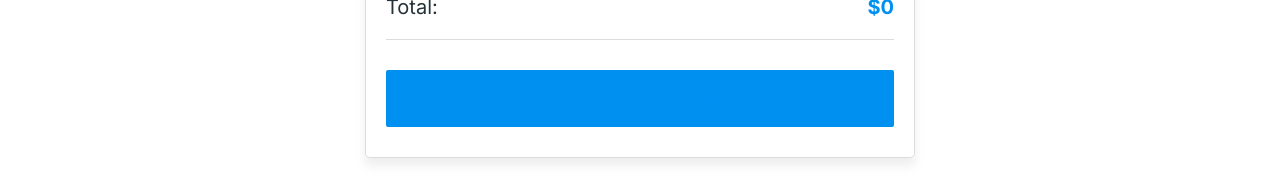
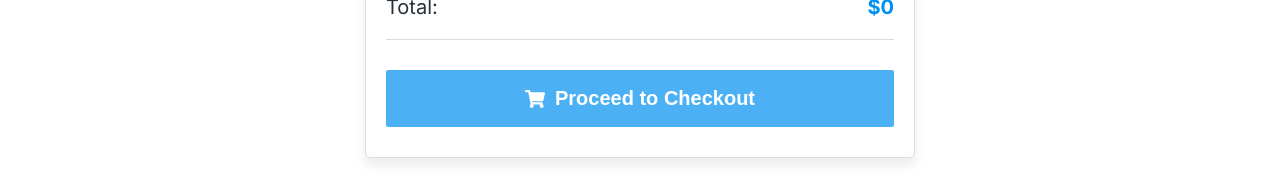
Before and after one commit to Muad-Ahmed/ecommerce-react-js, a React (Vite) app: page /cart in a window 1280 px wide. Shown: the part 685-862 px from the top of the page. Built offline with nearby package versions, Linux system fonts and the light colour scheme; no server answers.

Commit message:
style: fix button text visibility

```diff
--- a/src/page/cart/Cart.jsx
+++ b/src/page/cart/Cart.jsx
@@ -1,6 +1,6 @@
 import React, { useContext, useState } from "react";
 import { CartContext } from "../../components/contexts/CartContext";
-import { FaTrashAlt, FaLock } from "react-icons/fa";
+import { FaTrashAlt, FaShoppingCart } from "react-icons/fa";
 import "./cart.css";
 import PageTransition from "../../components/PageTransition";
 import toast from "react-hot-toast";
@@ -93,7 +93,7 @@ function Cart() {
                 type="button"
                 onClick={handleCheckout}
                 disabled={loading || cartItems.length === 0}
-                className={loading ? "loading" : ""}
+                className={loading ? "loading" : "normal"}
               >
                 {loading ? (
                   <span className="spinner-wrapper">
@@ -102,7 +102,7 @@ function Cart() {
                   </span>
                 ) : (
                   <span className="checkout-btn-label">
-                    <FaLock />
+                    <FaShoppingCart />
                     Proceed to Checkout
                   </span>
                 )}
--- a/src/page/checkout/checkout.css
+++ b/src/page/checkout/checkout.css
@@ -49,37 +49,46 @@
   display: inline-flex;
 }
 
-/* Spinner for checkout button */
+/* target the button inside the container */
+.button-div button {
+  background-color: var(--main-color);
+  color: white;
+  /* default text and icon color */
+  border: 1px solid var(--main-color);
+  padding: 12px 24px;
+  cursor: pointer;
+  transition: all 0.3s ease;
+  width: 100%;
+  border-radius: 5px;
+  display: flex;
+  align-items: center;
+  justify-content: center;
+}
+
+/* handle hover state for non-disabled button */
+.button-div button:hover:not(:disabled) {
+  background-color: white;
+  color: var(--main-color);
+}
+
+/* force spans to inherit color from button and ignore global index.css */
+.checkout-btn-label,
 .spinner-wrapper {
+  color: inherit !important;
   display: flex;
   align-items: center;
   justify-content: center;
   gap: 10px;
 }
 
-.spinner {
-  width: 20px;
-  height: 20px;
-  border: 3px solid rgba(255, 255, 255, 0.3);
-  border-radius: 50%;
-  border-top-color: #fff;
-  animation: spin 1s ease-in-out infinite;
+/* adjust spinner color to match text when white background appears on hover */
+.button-div button:hover .spinner {
+  border: 3px solid rgba(0, 0, 0, 0.1);
+  border-top-color: var(--main-color);
 }
 
-@keyframes spin {
-  to {
-    transform: rotate(360deg);
-  }
-}
-
-.checkout-btn-label {
-  display: flex;
-  align-items: center;
-  justify-content: center;
-  gap: 10px;
-}
-
-button.loading {
-  opacity: 0.8;
+/* styles for disabled/loading state */
+button:disabled {
+  opacity: 0.7;
   cursor: not-allowed;
 }
```
